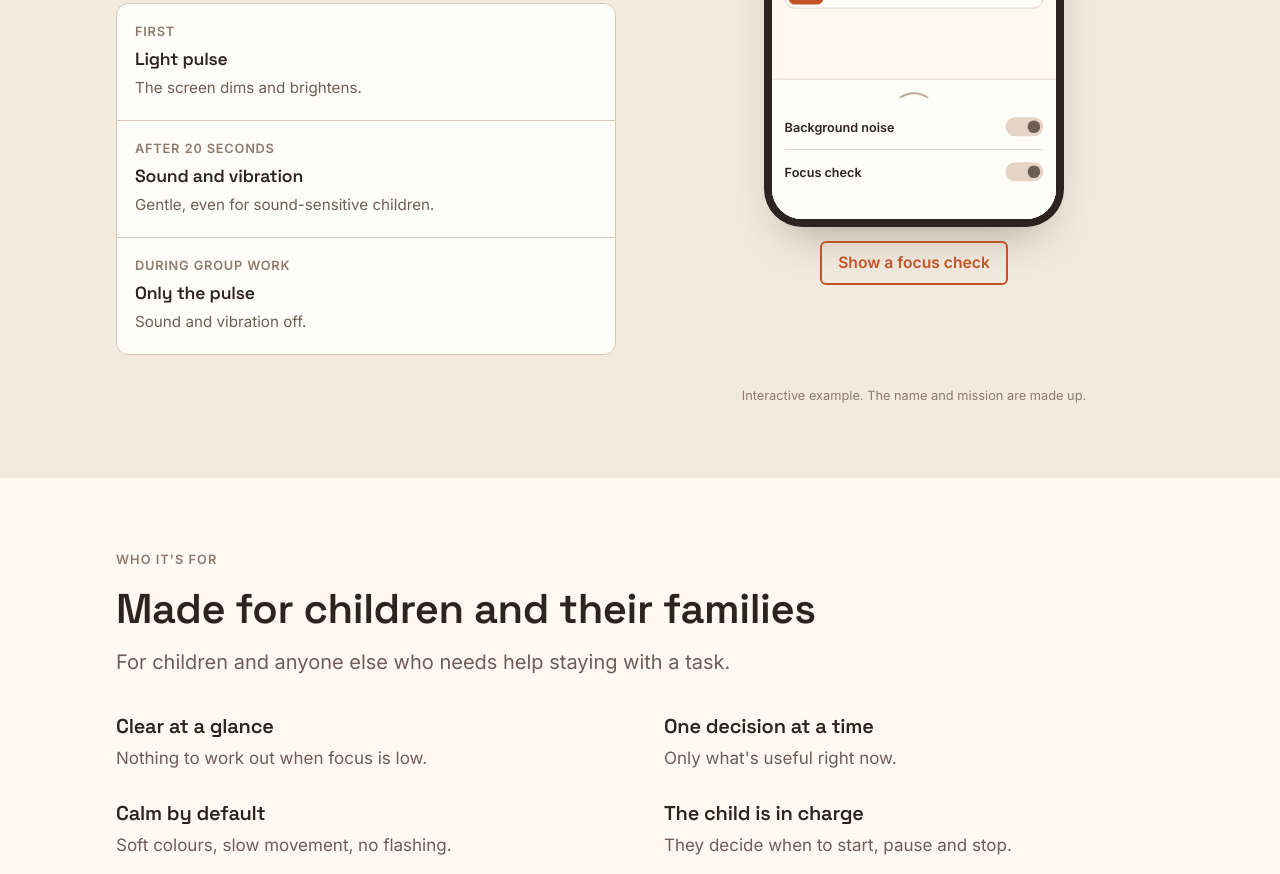
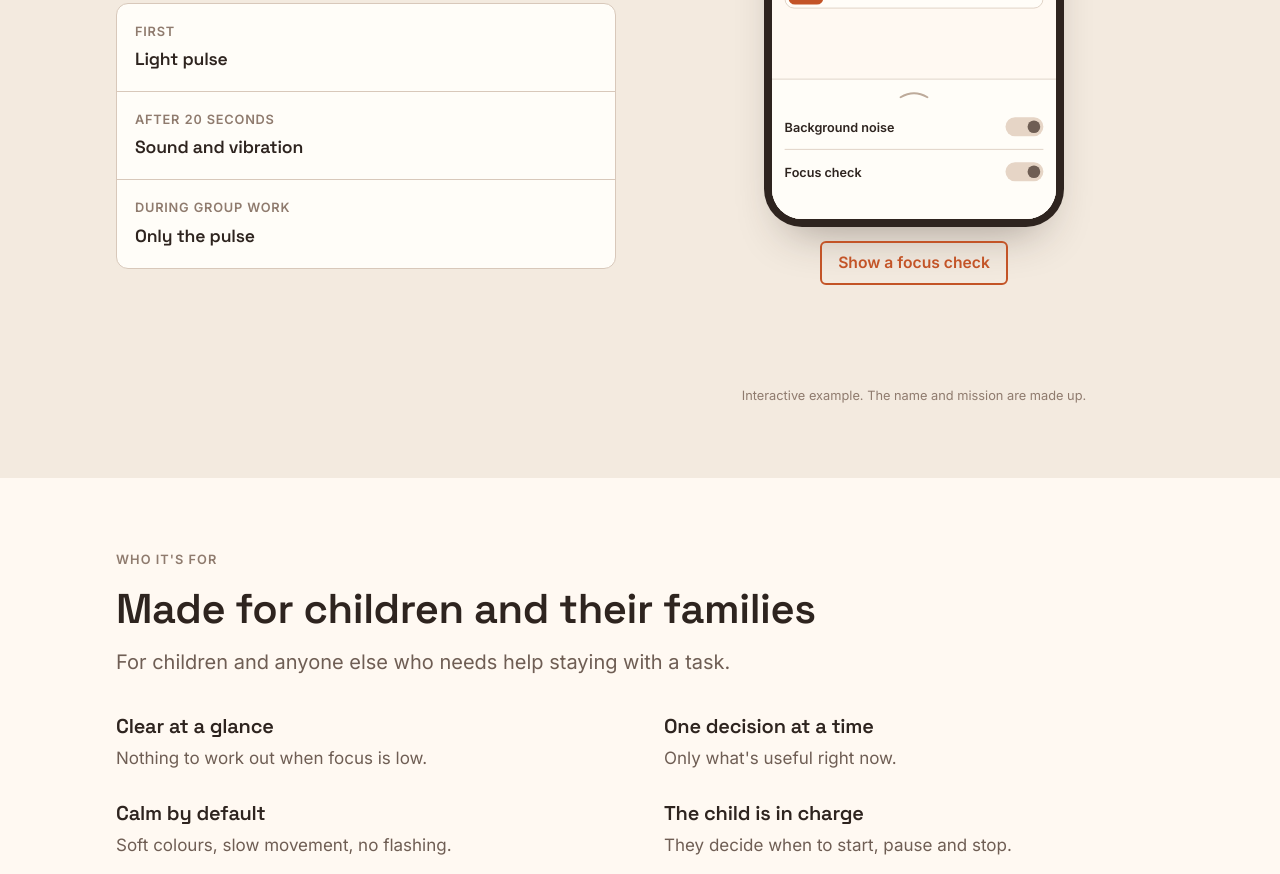
Before and after one commit to tetianaprudnikova/foxpace-website-draft, a plain HTML site: page index.html in a window 1280 px wide. Shown: the part 1247-2121 px from the top of the page. Drawn offline with Linux system fonts and the light colour scheme.

Commit message:
Reminder steps: labels only, no extra lines
Co-Authored-By: Claude Opus 5.5 <noreply@anthropic.com>

```diff
--- a/index.html
+++ b/index.html
@@ -536,17 +536,14 @@ footer a { color: var(--ink-2); }
           <div>
             <span class="when" data-de="Zuerst">First</span>
             <h3 data-de="Lichtpulsieren">Light pulse</h3>
-            <p data-de="Der Bildschirm wird dunkler und heller.">The screen dims and brightens.</p>
           </div>
           <div>
             <span class="when" data-de="Nach 20 Sekunden">After 20 seconds</span>
             <h3 data-de="Ton und Vibration">Sound and vibration</h3>
-            <p data-de="Sanft, auch für geräuschempfindliche Kinder.">Gentle, even for sound-sensitive children.</p>
           </div>
           <div>
             <span class="when" data-de="Bei Gruppenarbeit">During group work</span>
             <h3 data-de="Nur das Pulsieren">Only the pulse</h3>
-            <p data-de="Ton und Vibration aus.">Sound and vibration off.</p>
           </div>
         </div>
       </div>
```
